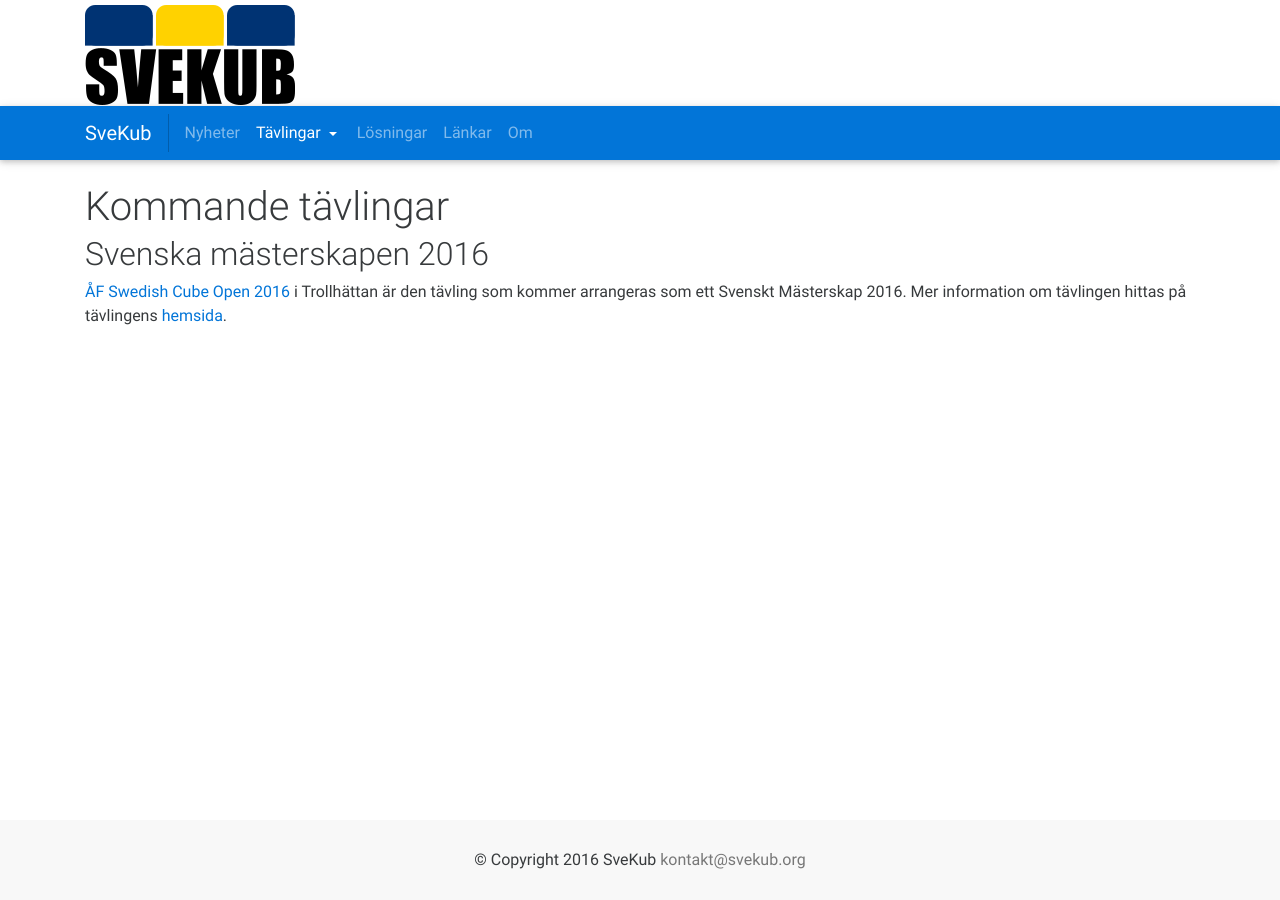
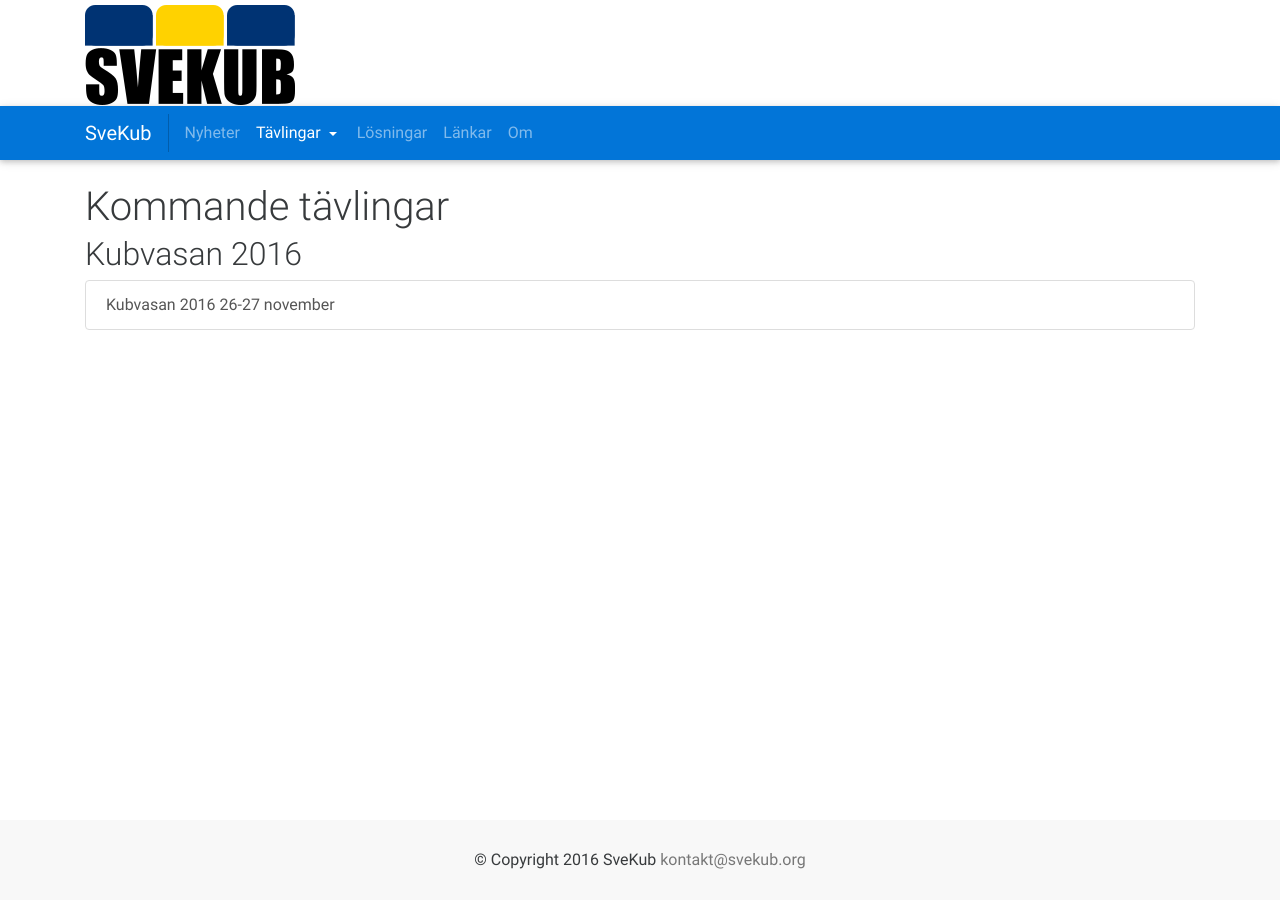
Before and after one commit to SveKub/SveKubOldSite, a Jekyll site: the page built from Tavlingar/kommande.md, in a window 1280 px wide. Built offline with Jekyll 4.4.1, drawn with Linux system fonts in a browser that asks for light colours; nearby versions of some CDN libraries.

Commit message:
uppdaterat med tävlingar och rekord

```diff
--- a/Tavlingar/kommande.md
+++ b/Tavlingar/kommande.md
@@ -5,5 +5,5 @@ permalink: /Tavlingar/Kommande
 activeMenu: tavlingar
 ---
 
-## Svenska mästerskapen 2016
-[ÅF Swedish Cube Open 2016](https://www.worldcubeassociation.org/competitions/AFSwedishCubeOpen2016) i Trollhättan är den tävling som kommer arrangeras som ett Svenskt Mästerskap 2016. Mer information om tävlingen hittas på tävlingens [hemsida](http://westcube.webnode.se/).
+## Kubvasan 2016
+<a class="list-group-item" href="https://www.worldcubeassociation.org/competitions/Kubvasan2016/">Kubvasan 2016 26-27 november</a>
```
Also changed, not shown: Tavlingar/genomforda.md (+1 -0 lines), _includes/topnews.html (deleted, +0 -7 lines), index.html (+7 -8 lines).
